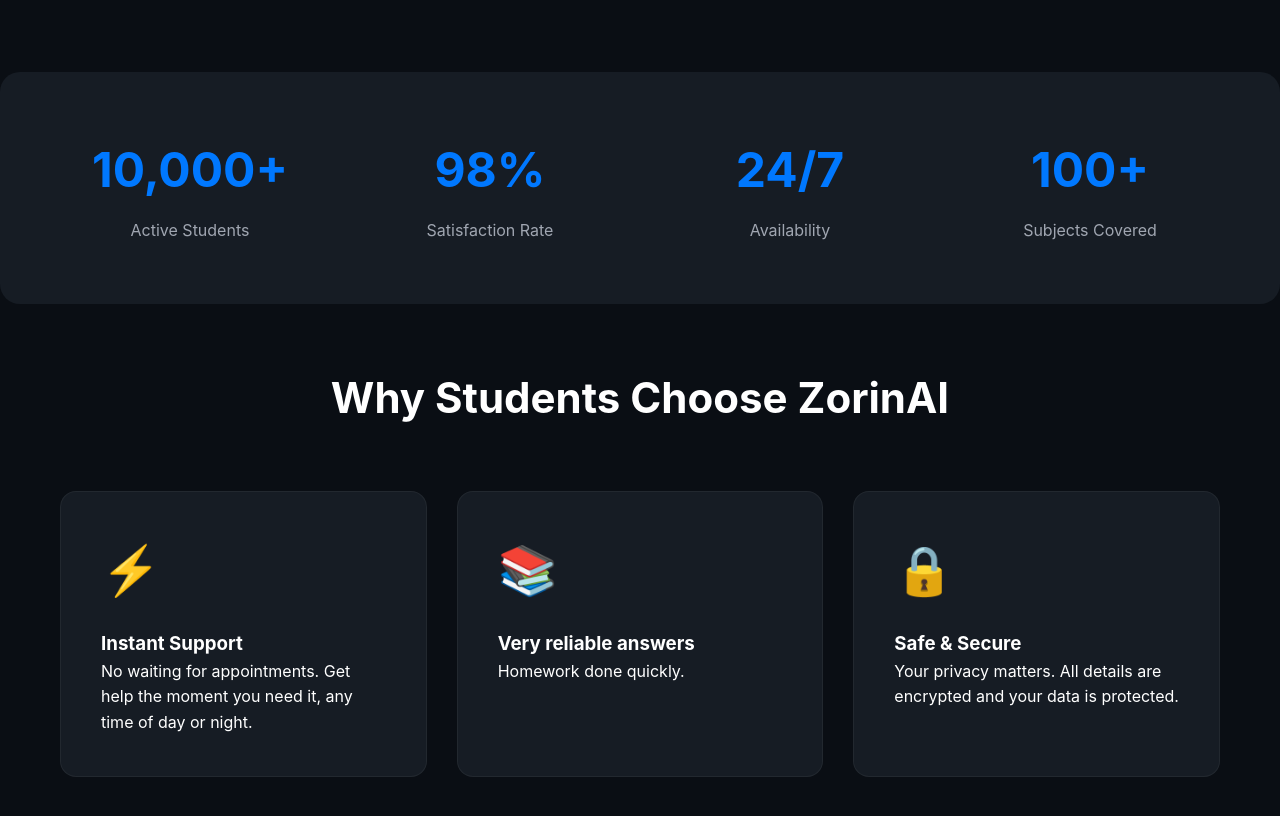
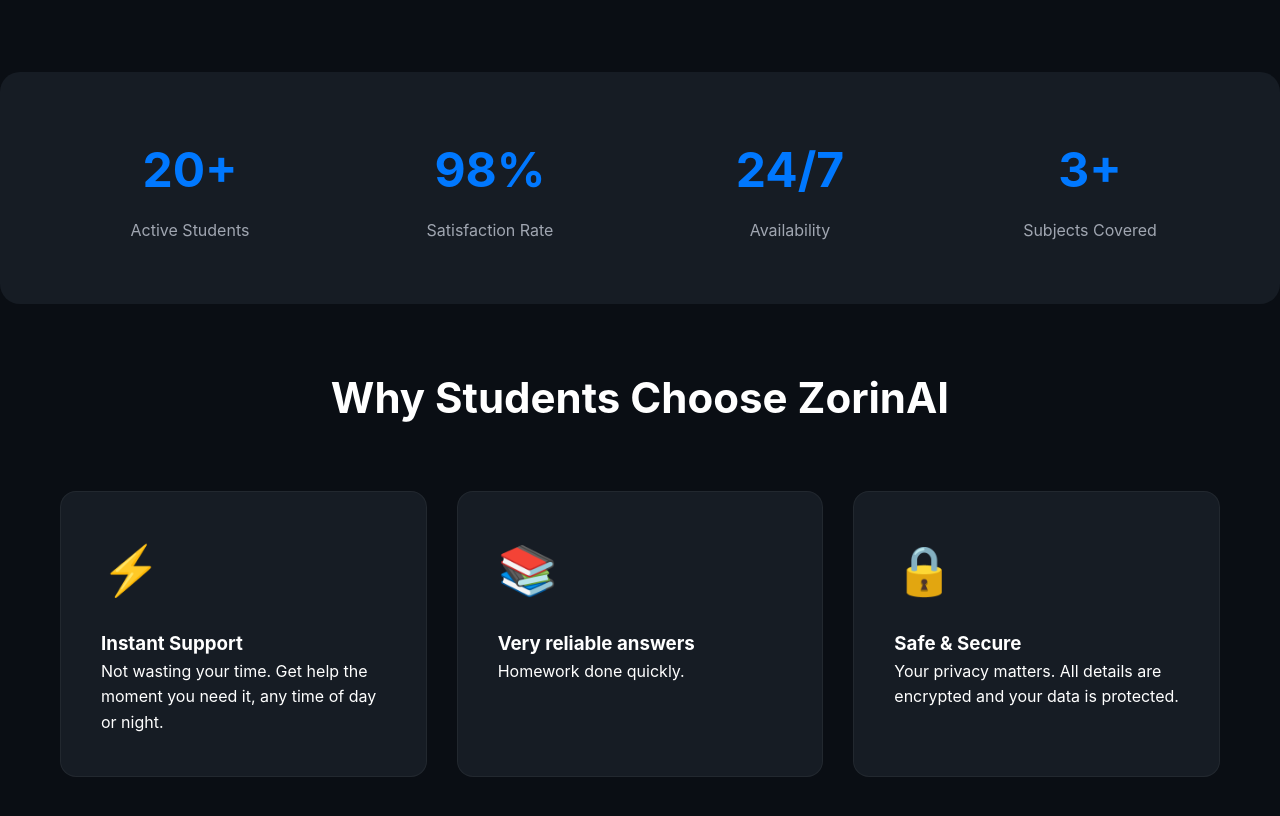
Before and after one commit to lentilssteak-create/ZorinAI-website, a plain HTML site: page about.html in a window 1280 px wide. Shown: the part 1280-2096 px from the top of the page. Drawn offline with Linux system fonts and the light colour scheme.

Commit message:
Fix HTML formatting and improve content structure

```diff
--- a/about.html
+++ b/about.html
@@ -359,7 +359,7 @@
             <div class="container">
                 <div class="stats-grid">
                     <div>
-                        <div class="stat-number">10,000+</div>
+                        <div class="stat-number">20+</div>
                         <div class="stat-label">Active Students</div>
                     </div>
                     <div>
@@ -371,7 +371,7 @@
                         <div class="stat-label">Availability</div>
                     </div>
                     <div>
-                        <div class="stat-number">100+</div>
+                        <div class="stat-number">3+</div>
                         <div class="stat-label">Subjects Covered</div>
                     </div>
                 </div>
@@ -384,7 +384,7 @@
                 <div class="value-card">
                     <div style="font-size: 48px; margin-bottom: 20px;">⚡</div>
                     <h3>Instant Support</h3>
-                    <p>No waiting for appointments. Get help the moment you need it, any time of day or night.</p>
+                    <p>Not wasting your time. Get help the moment you need it, any time of day or night.</p>
                 </div>
                 <div class="value-card">
                     <div style="font-size: 48px; margin-bottom: 20px;">📚</div>
```
